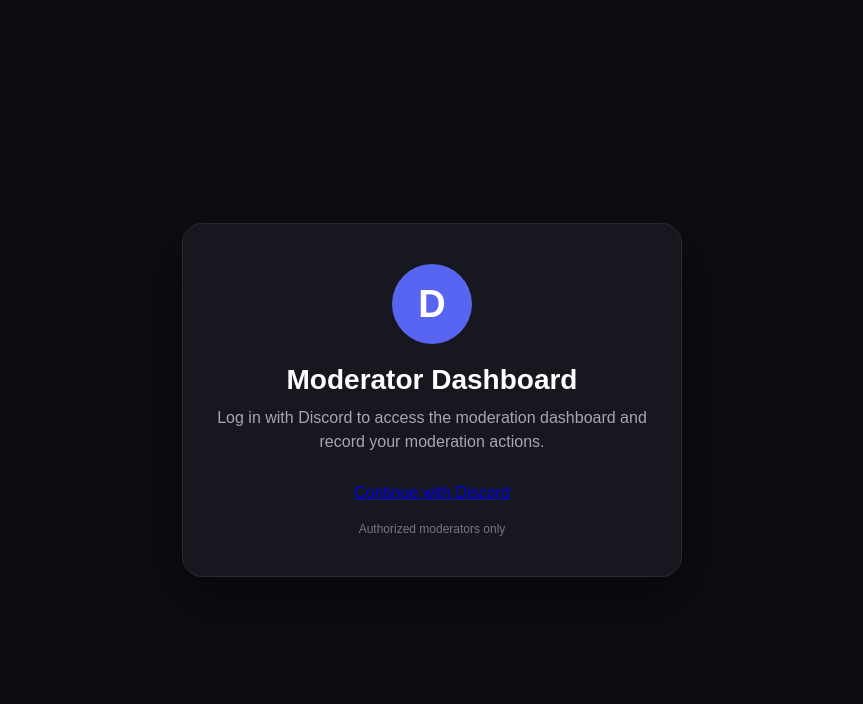
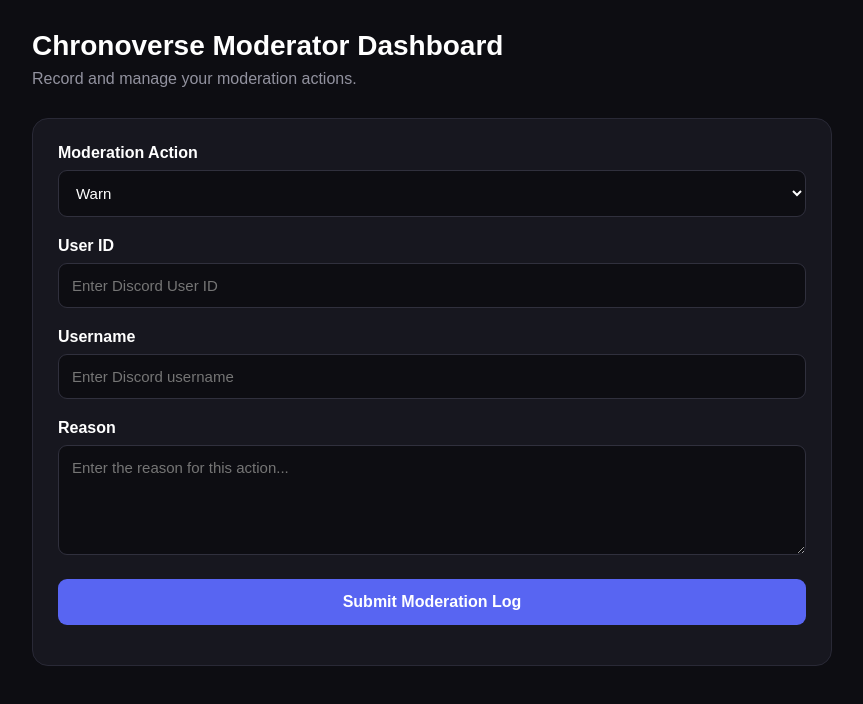
Before and after one commit to 4fhdmtg8y9-hash/Chronoverse-mod-dashboard, a plain HTML site: page index.html in a window 1280 px wide. Shown: the whole page, without its empty margins (208-1071 px from the left). Drawn offline with Linux system fonts and the light colour scheme.

Commit message:
Update index.html

```diff
--- a/index.html
+++ b/index.html
@@ -3,7 +3,9 @@
 <head>
   <meta charset="UTF-8">
   <meta name="viewport" content="width=device-width, initial-scale=1.0">
-  <title>Moderator Dashboard</title>
+
+  <title>Chronoverse Moderator Dashboard</title>
+
   <style>
     * {
       box-sizing: border-box;
@@ -11,86 +13,200 @@
       padding: 0;
       font-family: Arial, sans-serif;
     }
+
     body {
       min-height: 100vh;
       background: #0d0d12;
       color: white;
-  display: flex;
-  align-items: center;
-  justify-content: center;
+      padding: 30px 15px;
     }
-.container {
-  width: 90%;
-  max-width: 500px;
+
+    .dashboard {
+      max-width: 800px;
+      margin: auto;
+    }
+
+    header {
+      margin-bottom: 30px;
+    }
+
+    h1 {
+      font-size: 28px;
+      margin-bottom: 8px;
+    }
+
+    header p {
+      color: #92929f;
+    }
+
+    .card {
       background: #17171f;
       border: 1px solid #292936;
-  border-radius: 20px;
-  padding: 40px 30px;
-  text-align: center;
-  box-shadow: 0 20px 60px rgba(0,0,0,.4);
+      border-radius: 16px;
+      padding: 25px;
+      margin-bottom: 20px;
     }
-.logo {
-  width: 80px;
-  height: 80px;
-  margin: 0 auto 20px;
-  border-radius: 50%;
-  background: #5865F2;
-  display: flex;
-  align-items: center;
-  justify-content: center;
-  font-size: 38px;
+
+    label {
+      display: block;
+      margin-bottom: 8px;
       font-weight: bold;
     }
-h1 {
-  font-size: 28px;
-  margin-bottom: 10px;
+
+    input,
+    select,
+    textarea {
+      width: 100%;
+      background: #0d0d12;
+      color: white;
+      border: 1px solid #30303d;
+      border-radius: 9px;
+      padding: 13px;
+      margin-bottom: 20px;
+      font-size: 15px;
     }
-p {
-  color: #a7a7b3;
-  line-height: 1.5;
-  margin-bottom: 30px;
+
+    textarea {
+      min-height: 110px;
+      resize: vertical;
     }
+
     button {
       width: 100%;
-  padding: 15px;
+      padding: 14px;
       border: none;
-  border-radius: 10px;
+      border-radius: 9px;
       background: #5865F2;
       color: white;
       font-size: 16px;
       font-weight: bold;
       cursor: pointer;
     }
-button:hover {
-  opacity: .9;
+
+    button:disabled {
+      opacity: .6;
+      cursor: not-allowed;
     }
-.small {
-  margin-top: 20px;
-  font-size: 12px;
-  color: #777783;
+
+    #status {
+      margin-top: 15px;
+      text-align: center;
+      color: #aaa;
     }
   </style>
 </head>
+
 <body>
-  <div class="container">
-    <div class="logo">D</div>
-<h1>Moderator Dashboard</h1>
-<p>
-  Log in with Discord to access the moderation dashboard
-  and record your moderation actions.
-</p>
-<a href="/api/auth/discord" class="login-button">
-  Continue with Discord
-</a>
-<div class="small">
-  Authorized moderators only
+
+  <div class="dashboard">
+
+    <header>
+      <h1>Chronoverse Moderator Dashboard</h1>
+      <p>Record and manage your moderation actions.</p>
+    </header>
+
+    <div class="card">
+
+      <label for="action">Moderation Action</label>
+
+      <select id="action">
+        <option value="Warn">Warn</option>
+        <option value="Kick">Kick</option>
+        <option value="Ban">Ban</option>
+        <option value="Unban">Unban</option>
+        <option value="Note">Moderation Note</option>
+      </select>
+
+      <label for="userId">User ID</label>
+
+      <input
+        id="userId"
+        type="text"
+        placeholder="Enter Discord User ID"
+      >
+
+      <label for="username">Username</label>
+
+      <input
+        id="username"
+        type="text"
+        placeholder="Enter Discord username"
+      >
+
+      <label for="reason">Reason</label>
+
+      <textarea
+        id="reason"
+        placeholder="Enter the reason for this action..."
+      ></textarea>
+
+      <button id="submitButton" onclick="submitAction()">
+        Submit Moderation Log
+      </button>
+
+      <div id="status"></div>
+
     </div>
+
   </div>
+
   <script>
-    function login() {
-  window.location.href = "/api/auth/discord";
+    async function submitAction() {
+
+      const button = document.getElementById("submitButton");
+      const status = document.getElementById("status");
+
+      const action = document.getElementById("action").value;
+      const userId = document.getElementById("userId").value.trim();
+      const username = document.getElementById("username").value.trim();
+      const reason = document.getElementById("reason").value.trim();
+
+      if (!userId || !reason) {
+        status.textContent = "Please enter a User ID and reason.";
+        return;
+      }
+
+      button.disabled = true;
+      status.textContent = "Sending moderation log...";
+
+      try {
+
+        const response = await fetch("/api/log-action", {
+          method: "POST",
+          headers: {
+            "Content-Type": "application/json"
+          },
+          body: JSON.stringify({
+            action,
+            userId,
+            username,
+            reason
+          })
+        });
+
+        const data = await response.json();
+
+        if (!response.ok) {
+          throw new Error(data.error || "Something went wrong.");
+        }
+
+        status.textContent = "✓ Moderation action logged successfully.";
+
+        document.getElementById("userId").value = "";
+        document.getElementById("username").value = "";
+        document.getElementById("reason").value = "";
+
+      } catch (error) {
+
+        status.textContent = "Error: " + error.message;
+
+      } finally {
+
+        button.disabled = false;
+
       }
     }
   </script>
+
 </body>
 </html>
```
Lines whose indentation alone changed are shown as unchanged.
